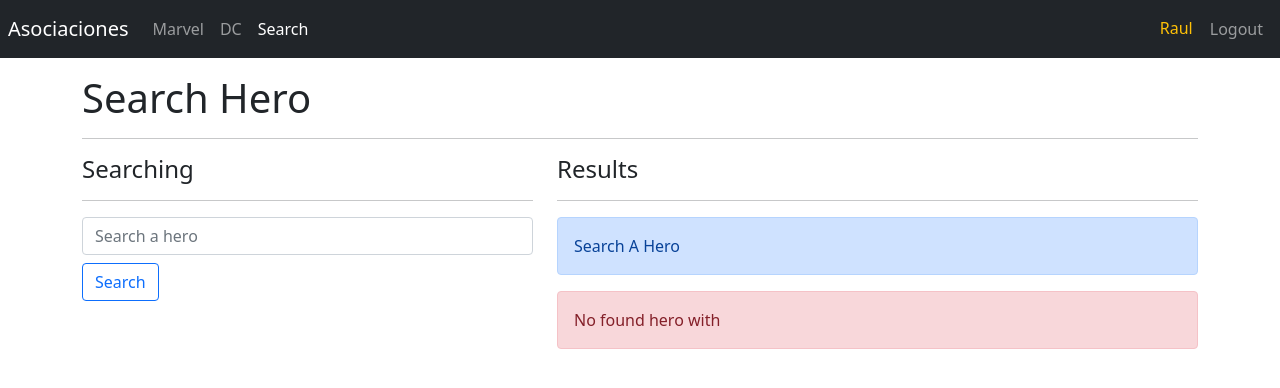
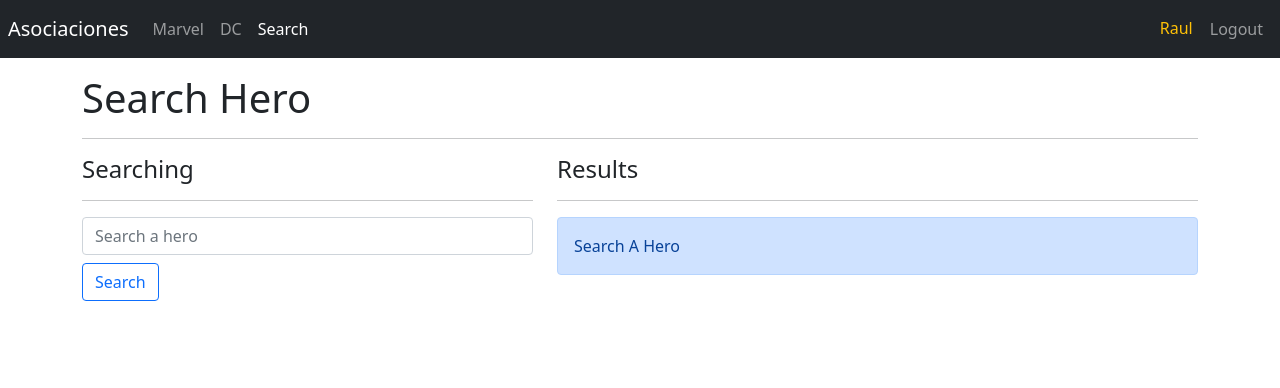
Before and after one commit to centinelaCode/hero-app-2023, a React (Vite) app: page /search in a window 1280 px wide. Shown: the top 388 px of the page. Built offline with nearby package versions, Linux system fonts and the light colour scheme.

Commit message:
[ADD] Se muestran las alertas de forma condicional con ternarios anidados (forma 1)

```diff
--- a/src/heroes/pages/SearchPage.jsx
+++ b/src/heroes/pages/SearchPage.jsx
@@ -29,7 +29,7 @@ export const SearchPage = () => {
 	const onSearchSubmit = (event) => {
 		event.preventDefault();
 
-		if( searchText.trim().length <= 1 ) return;
+		// if( searchText.trim().length <= 1 ) return;
 		// console.log({searchText})
 
 		navigate(`?q=${ searchText }`)
@@ -64,13 +64,14 @@ export const SearchPage = () => {
 			<h4>Results</h4>
 			<hr />
 
-			<div
-				className="alert alert-primary"
-			>Search A Hero</div>
+			{
+				( q === '' )
+				? (<div className="alert alert-primary">Search A Hero</div>)
+				: ( heroes.length === 0 ) && (<div className="alert alert-danger">No found hero with <b>{ q }</b></div>)
+			}
 
-			<div
-				className="alert alert-danger"
-			>No found hero with <b>{ q }</b></div>
+
+
 
 			{
 				heroes.map(heroe => (
```
